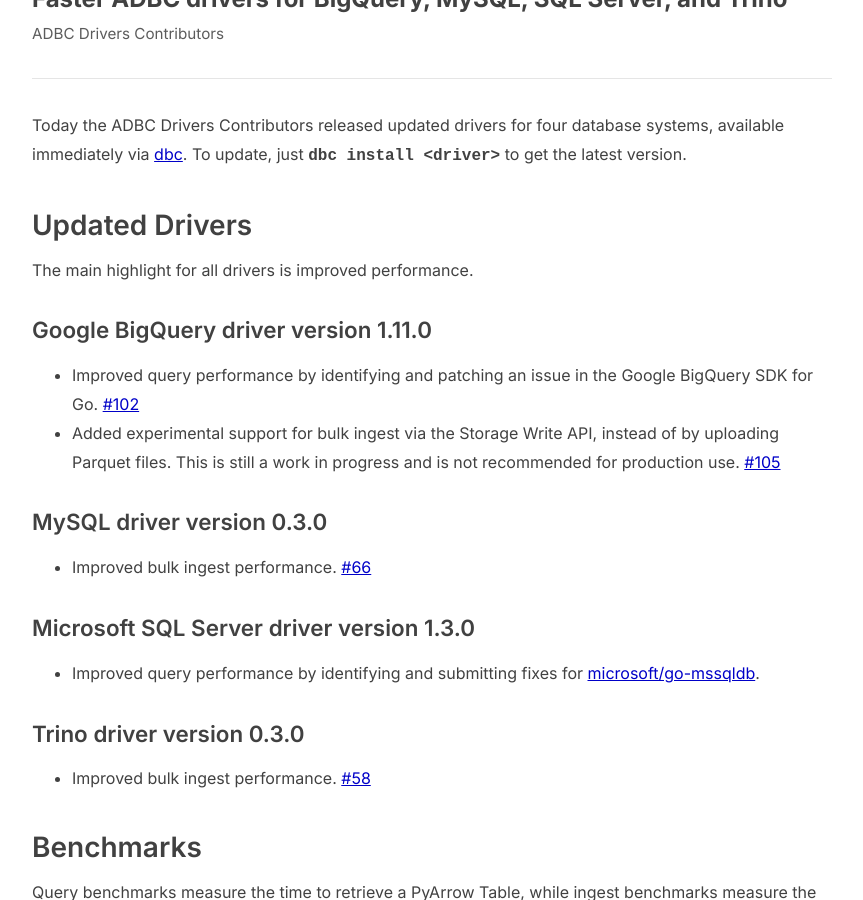
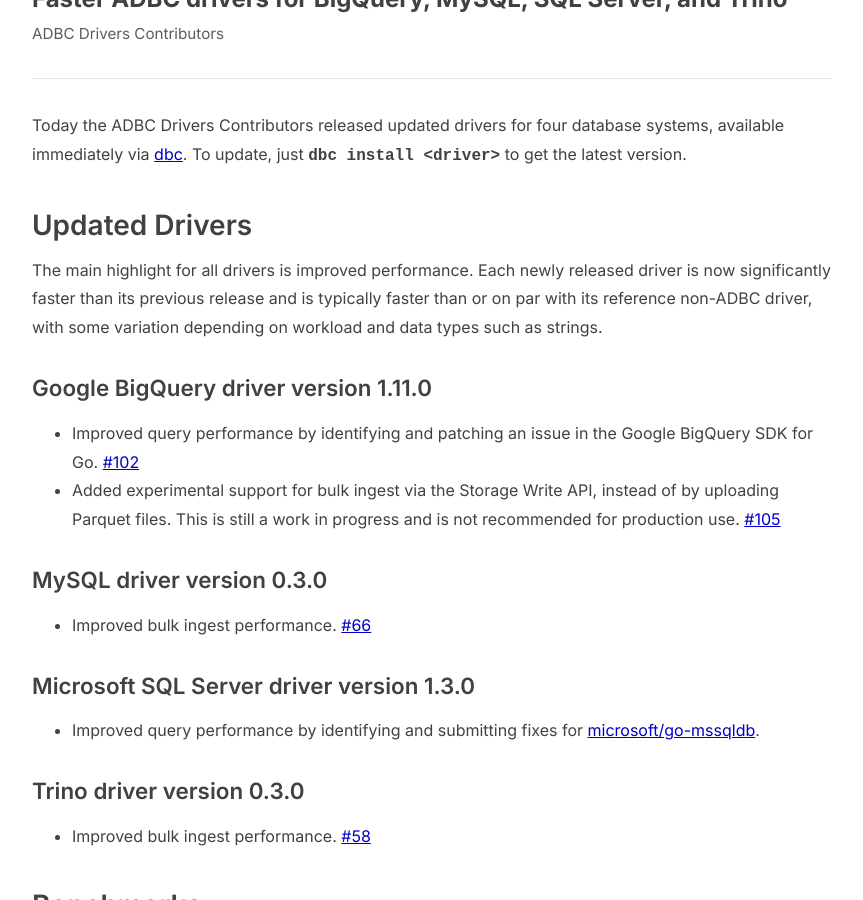
Before and after one commit to adbc-drivers/adbc-drivers.org, a Jekyll site: the page built from _posts/2026-02-19-faster-adbc-drivers.md, in a window 1280 px wide and 900 px high, scrolled down 418 px. Shown: the whole window, without its empty margins (208-1071 px from the left). Built offline with Jekyll 4.4.1, drawn with Linux system fonts in a browser that asks for light colours.

Commit message:
Update _posts/2026-02-19-faster-adbc-drivers.md

```diff
--- a/_posts/2026-02-19-faster-adbc-drivers.md
+++ b/_posts/2026-02-19-faster-adbc-drivers.md
@@ -8,7 +8,7 @@
 
 ## Updated Drivers
 
-The main highlight for all drivers is improved performance.
+The main highlight for all drivers is improved performance. Each newly released driver is now significantly faster than its previous release and is typically faster than or on par with its reference non-ADBC driver, with some variation depending on workload and data types such as strings.
 
 ### Google BigQuery driver version 1.11.0
 
```
